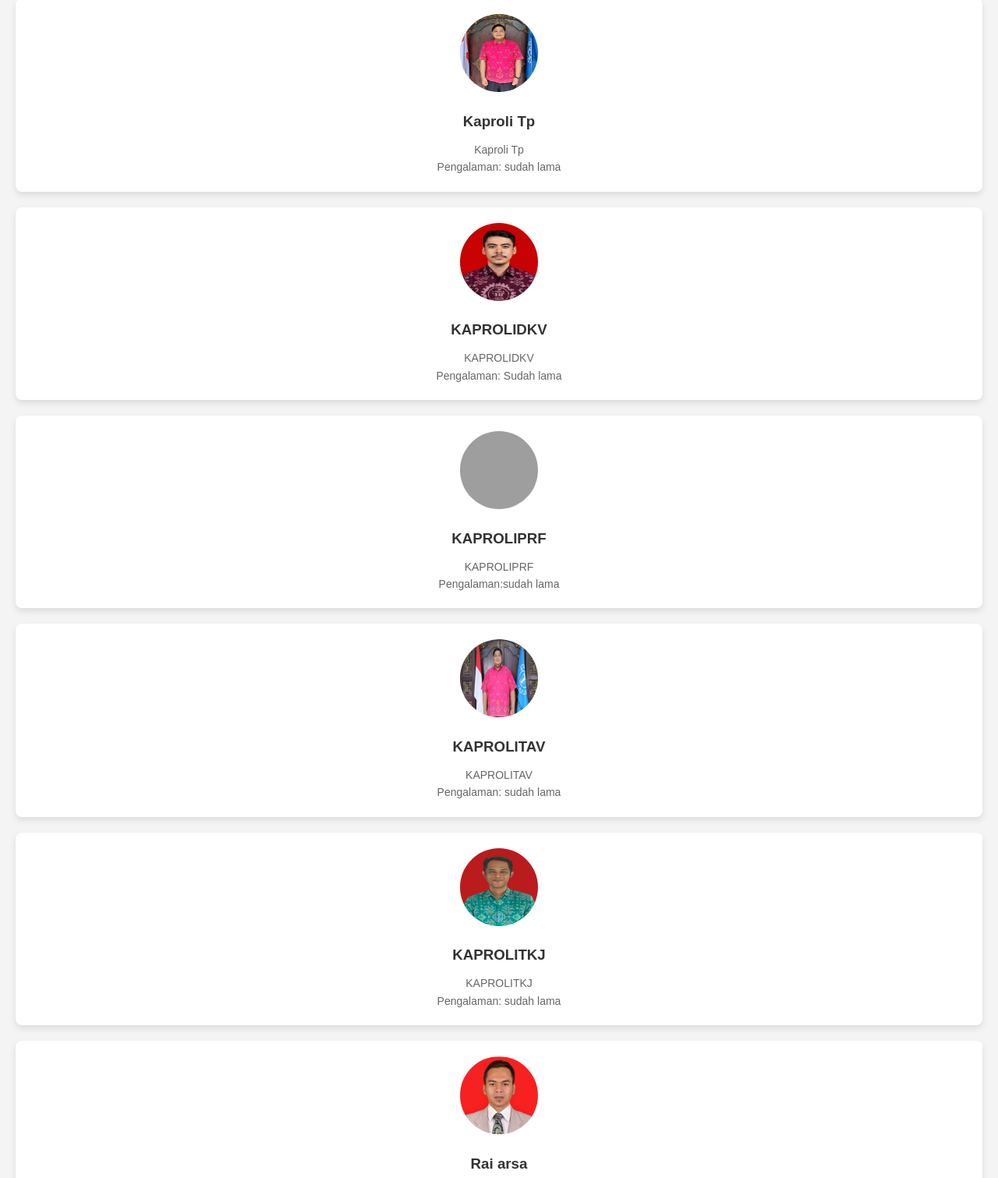
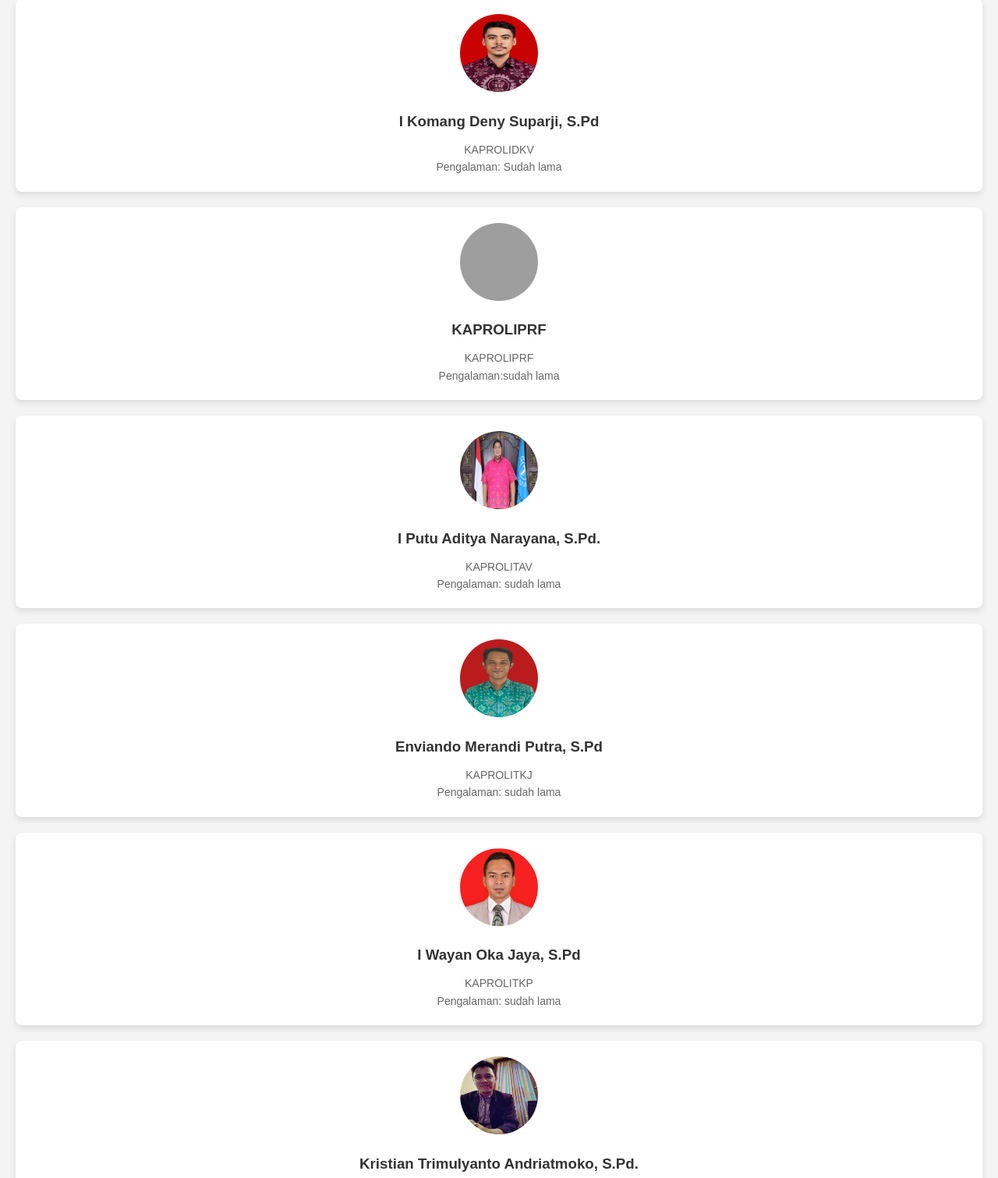
Before and after one commit to bil-com111/tugas-bukdian, a plain HTML site: page Guru pengajar.html in a window 1280 px wide. Shown: the part 518-2029 px from the top of the page at 78% size. Drawn offline with Linux system fonts and the light colour scheme; grey boxes are pictures that could not be loaded.

Commit message:
Guru pengajar.html

```diff
--- a/Guru pengajar.html
+++ b/Guru pengajar.html
@@ -40,14 +40,8 @@
         <section class="profile-section">
             <h2>Guru</h2>
             <div class="profile-card">
-                <img src="KAPLORITP.jpeg" alt="Guru Matematika">
-                <h3>Kaproli Tp</h3>
-                <p>Kaproli Tp</p>
-                <p>Pengalaman: sudah lama</p>
-            </div>
-            <div class="profile-card">
                 <img src="KAPROLIDKV.jpg" alt="Guru Bahasa Inggris">
-                <h3>KAPROLIDKV</h3>
+                <h3>I Komang Deny Suparji, S.Pd</h3>
                 <p>KAPROLIDKV</p>
                 <p>Pengalaman: Sudah lama</p>
             </div>
@@ -59,31 +53,31 @@
             </div>
             <div class="profile-card">
                 <img src="KAPROLITAV.jpg" alt="Staf Keuangan">
-                <h3>KAPROLITAV</h3>
+                <h3>I Putu Aditya Narayana, S.Pd.</h3>
                 <p>KAPROLITAV</p>
                 <p>Pengalaman: sudah lama</p>
             </div>
             <div class="profile-card">
                 <img src="KAPROLITKJ.jpg" alt="Staf Keuangan">
-                <h3>KAPROLITKJ</h3>
+                <h3>Enviando Merandi Putra, S.Pd</h3>
                 <p>KAPROLITKJ</p>
                 <p>Pengalaman: sudah lama</p>
             </div>
             <div class="profile-card">
                 <img src="KAPROLITKP.jpg" alt="Staf Keuangan">
-                <h3>Rai arsa</h3>
+                <h3>I Wayan Oka Jaya, S.Pd</h3>
                 <p>KAPROLITKP</p>
                 <p>Pengalaman: sudah lama</p>
             </div>
             <div class="profile-card">
                 <img src="KAPROLITPM.jpg" alt="Staf Keuangan">
-                <h3>KAPROLITPM</h3>
+                <h3>Kristian Trimulyanto Andriatmoko, S.Pd.</h3>
                 <p>KAPROLITPM</p>
                 <p>Pengalaman: sudah lama</p>
             </div>
             <div class="profile-card">
                 <img src="KAPROLITSM.png" alt="Staf Keuangan">
-                <h3>KAPROLITSM</h3>
+                <h3>I Gede Teges, S.Pd</h3>
                 <p>KAPROLITSM</p>
                 <p>Pengalaman: sudah lama</p>
             </div>
```
